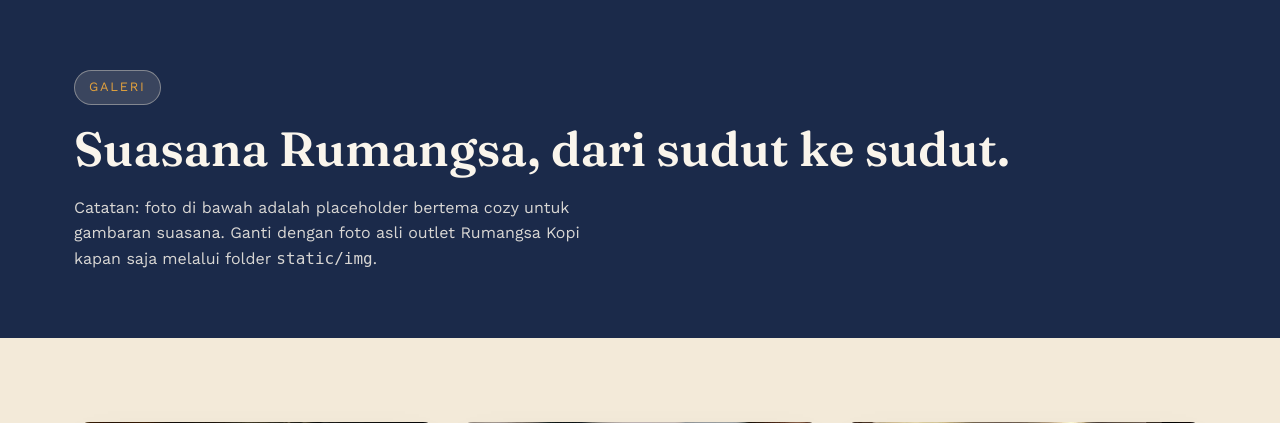
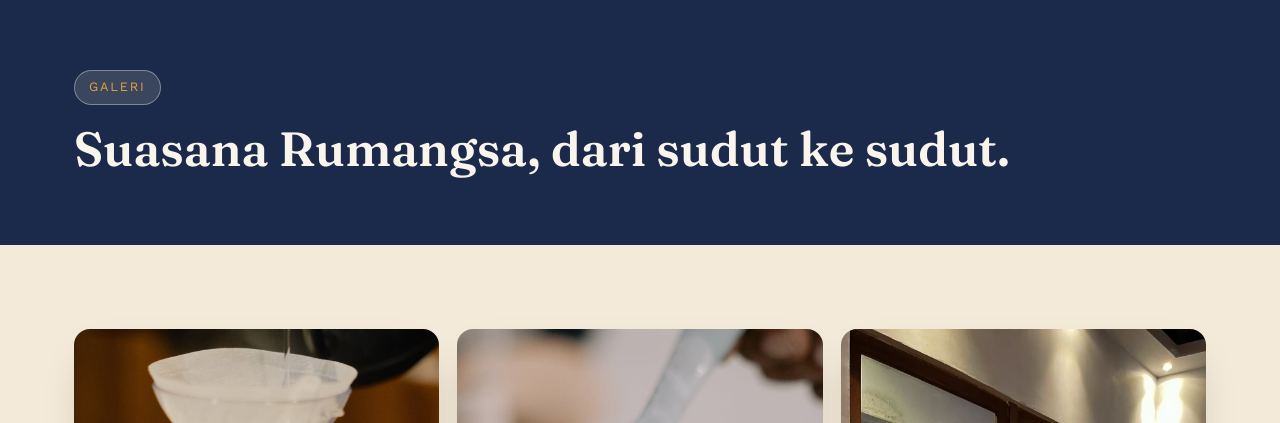
Before and after one commit to laptoploq77-art/Website-Rumangsa, a Flask app: page /galeri in a window 1280 px wide. Shown: the part 73-496 px from the top of the page. Run offline with Flask 3, Linux system fonts and the light colour scheme.

Commit message:
Update gallery.html

```diff
--- a/templates/gallery.html
+++ b/templates/gallery.html
@@ -7,7 +7,6 @@
   <div class="container">
     <span class="eyebrow">Galeri</span>
     <h1>Suasana Rumangsa, dari sudut ke sudut.</h1>
-    <p style="max-width:54ch;opacity:.85;">Catatan: foto di bawah adalah placeholder bertema cozy untuk gambaran suasana. Ganti dengan foto asli outlet Rumangsa Kopi kapan saja melalui folder <code>static/img</code>.</p>
   </div>
 </section>
 
```
